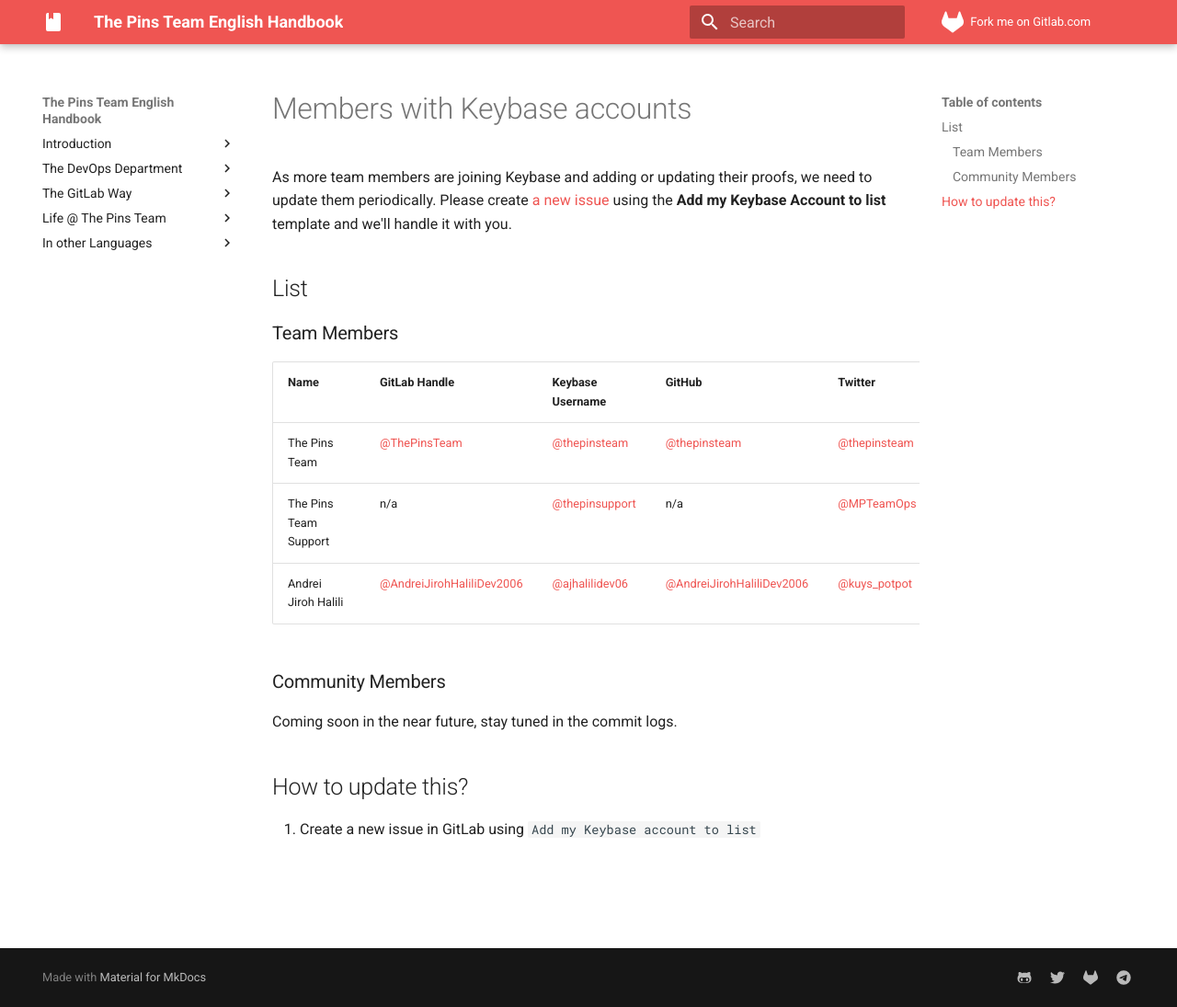
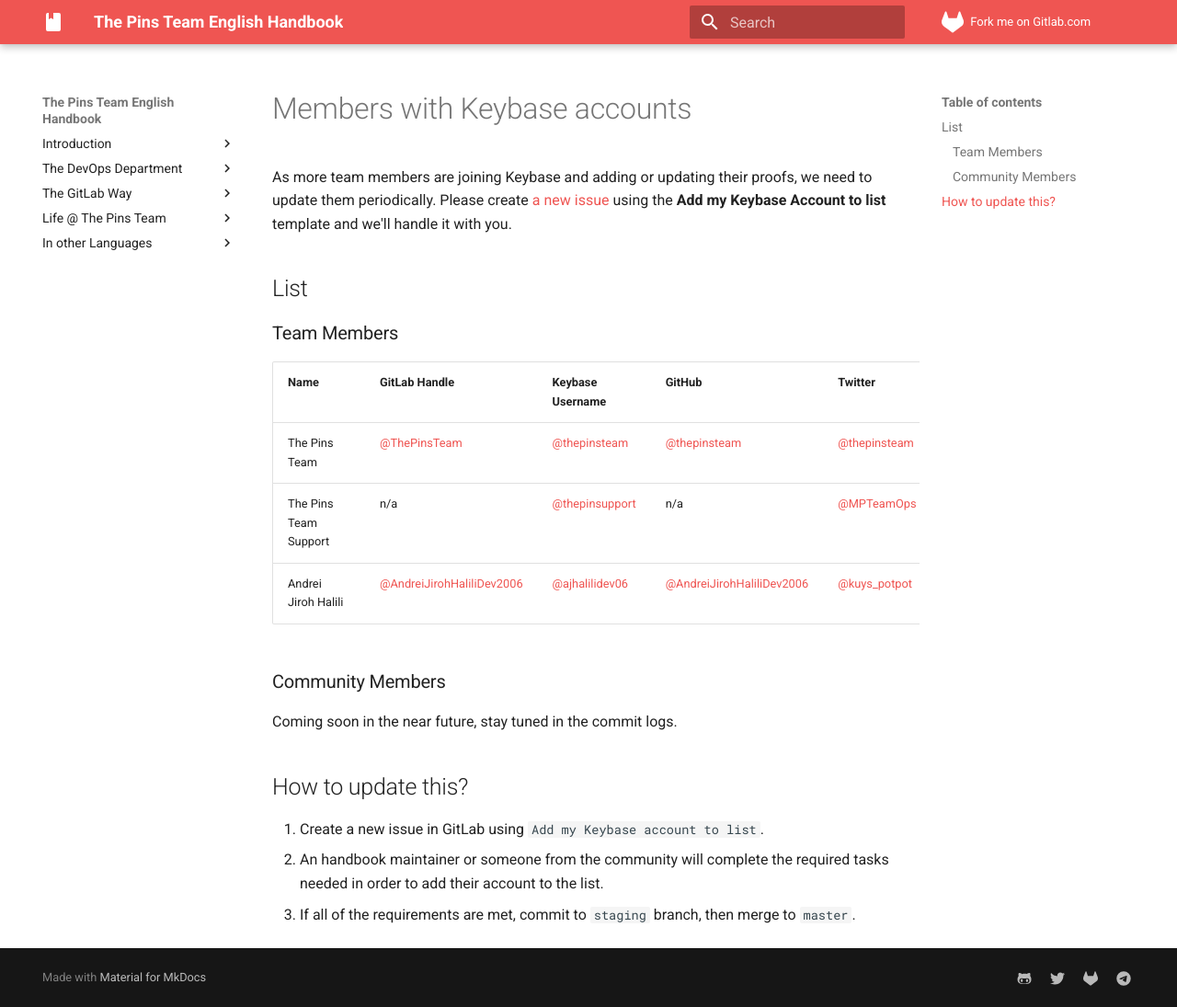
Before and after one commit to MadeByThePinsHub/handbook, an MkDocs documentation site: the page built from handbook/directory/keybase-users.md, in a window 1280 px wide and 1095 px high. Shown: the whole window at 92% size. Built offline with MkDocs 1.6.1 and Material for MkDocs 9.7.7, drawn with Linux system fonts in a browser that asks for light colours; comment, search, counter and statistics services are not loaded.

Commit message:
Updated IV template + Updating Keybase-related stuff

```diff
--- a/handbook/directory/keybase-users.md
+++ b/handbook/directory/keybase-users.md
@@ -14,4 +14,6 @@
 Coming soon in the near future, stay tuned in the commit logs.
 
 ## How to update this?
-1. Create a new issue in GitLab using `Add my Keybase account to list`
+1. Create a new issue in GitLab using `Add my Keybase account to list`.
+2. An handbook maintainer or someone from the community will complete the required tasks needed in order to add their account to the list.
+3. If all of the requirements are met, commit to `staging` branch, then merge to `master`.
```
Also changed, not shown: .gitlab/issue_templates/Add my Keybase account to list.md (+2 -2 lines), .telegram/instant-view/index.md (added, +5 -0 lines), 2 other files.
